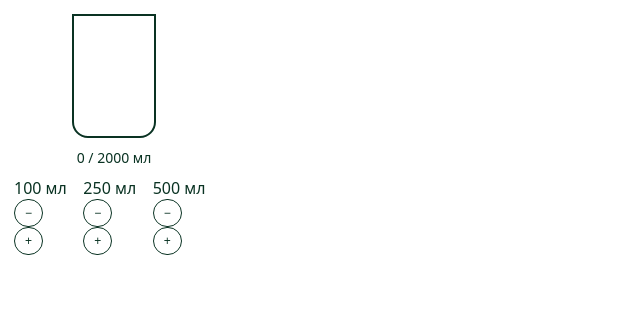
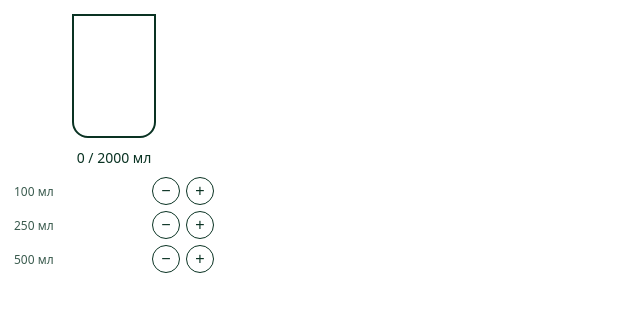
Before and after one commit to yarascript-dot/notionwidgets, a plain HTML site: page water-tracker/index.html in a window 1280 px wide. Shown: the whole page, without its empty margins (0-640 px from the left). Drawn offline with Linux system fonts and the light colour scheme.

Commit message:
Update style.css

```diff
--- a/water-tracker/style.css
+++ b/water-tracker/style.css
@@ -55,20 +55,35 @@ body {
 
 /* КНОПКИ */
 .controls {
+  width: 100%;
   display: flex;
-  gap: 8px;
+  flex-direction: column;
+  gap: 6px;
 }
 
-button {
-  padding: 6px 10px;
-  border-radius: 999px;
+.row-control {
+  display: grid;
+  grid-template-columns: 1fr auto auto;
+  align-items: center;
+  gap: 6px;
+  font-size: 12px;
+}
+
+.row-control span {
+  opacity: 0.8;
+}
+
+.row-control button {
+  width: 28px;
+  height: 28px;
+  border-radius: 50%;
   border: 1px solid var(--accent);
   background: transparent;
   color: var(--accent);
-  font-size: 12px;
+  font-size: 16px;
   cursor: pointer;
 }
 
-button:active {
-  transform: scale(0.96);
+.row-control button:active {
+  transform: scale(0.95);
 }
```
